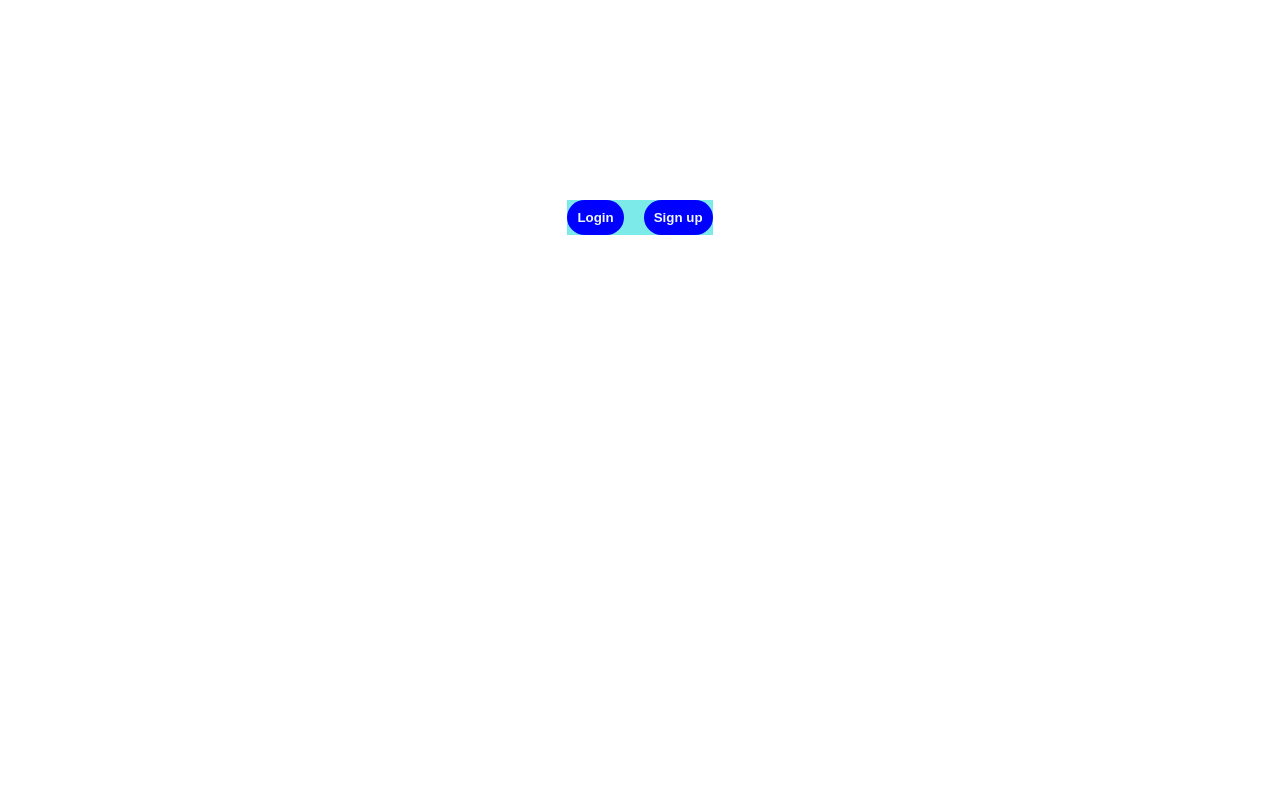
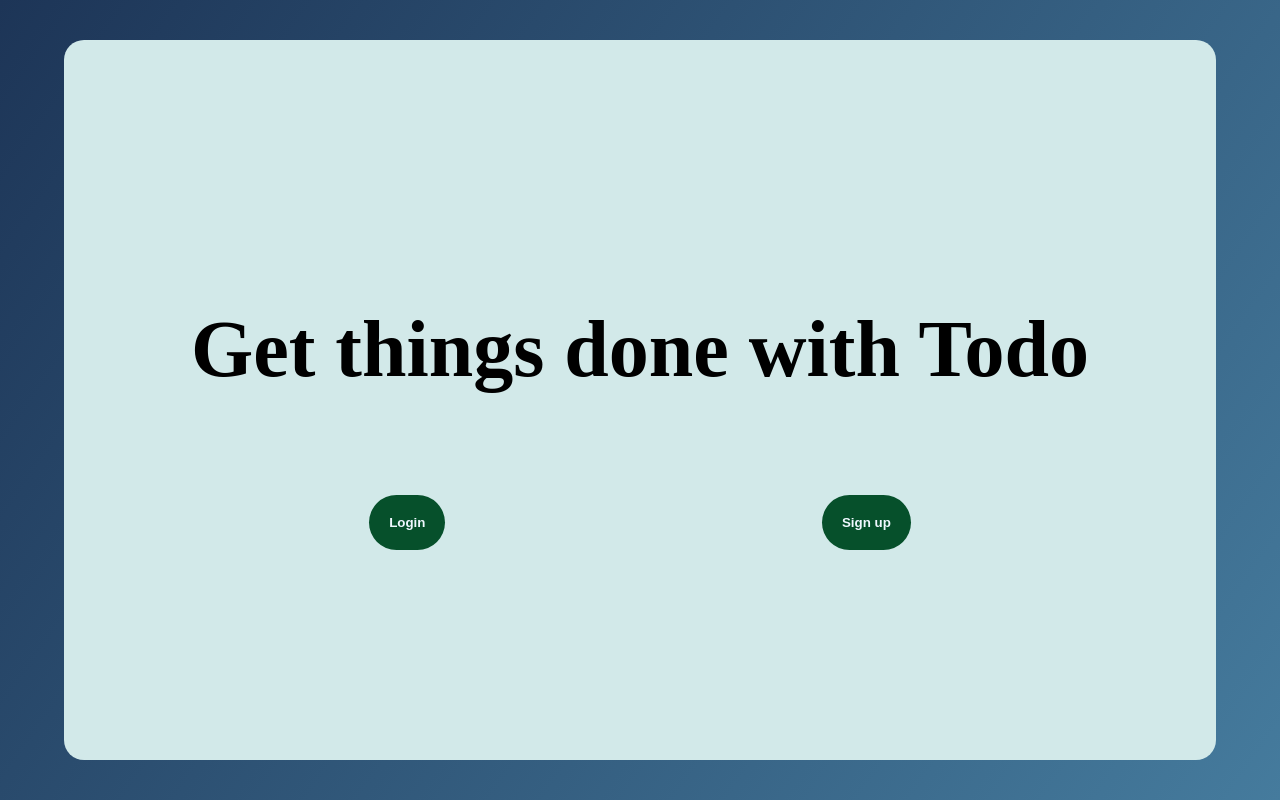
Before and after one commit to metalvampire77/mern-todo-webapp, a React (Vite) app in the folder client/: page / in a window 1280 px wide. Built offline with nearby package versions, Linux system fonts and the light colour scheme.

Commit message:
updated home page

```diff
--- a/client/src/components/home/Home.jsx
+++ b/client/src/components/home/Home.jsx
@@ -6,6 +6,9 @@ function Home() {
     <>
       <div className={styles.main}>
         <div className={styles.container}>
+          <div className={styles.content}>
+            <h1 className={styles.quote}>Get things done with Todo</h1>
+            <div className={styles.buttons}>
               <Link to="/login">
                 <button className={styles.loginBtn}>Login</button>
               </Link>
@@ -14,6 +17,8 @@ function Home() {
               </Link>
             </div>
           </div>
+        </div>
+      </div>
     </>
   );
 }
--- a/client/src/components/home/Home.module.css
+++ b/client/src/components/home/Home.module.css
@@ -5,30 +5,54 @@
     display: flex;
     justify-content: center;
     align-items: center;
+    height: 100vh;
+    background: linear-gradient(125deg, #1d3557, #457b9d)
 }
 
 .container{
-    margin: 200px 30%;
-    display: inline-block;
+    display: flex;
+    align-items: center;
+    justify-content: center;
+    background-color: #d2e9e9;
+    border-radius: 20px;
+    height: 90%;
+    width: 90%;
 
-    background-color: rgb(125, 234, 234);
+}
+
+.quote{
+    font-size: 80px;
+}
+
+.buttons{
+    margin-top: 100px;
+    display: flex;
+    justify-content: space-around;
 }
 
 .registerBtn{
-    background-color: blue;
-    border-radius: 20px;
-    padding: 10px;
+    background-color: rgb(6, 80, 43);
+    border-radius: 40px;
+    padding: 20px;
     border: none;
     color: aliceblue;
     font-weight: bold;
+    cursor: pointer;
 }
 
 .loginBtn{
     margin-right: 20px;
-    background-color: blue;
-    border-radius: 20px;
-    padding: 10px;
+    background-color: rgb(6, 80, 43);
+    border-radius: 40px;
+    padding: 20px;
     border: none;
     color: aliceblue;
     font-weight: bold;
+    cursor: pointer;
 }
+
+@media(max-width: 768px){
+    .quote{
+        font-size: 35px;
+    }
+}
```
Also changed, not shown: 5 other files (tests, documents, lock files or other folders). Lines whose indentation alone changed are shown as unchanged.
